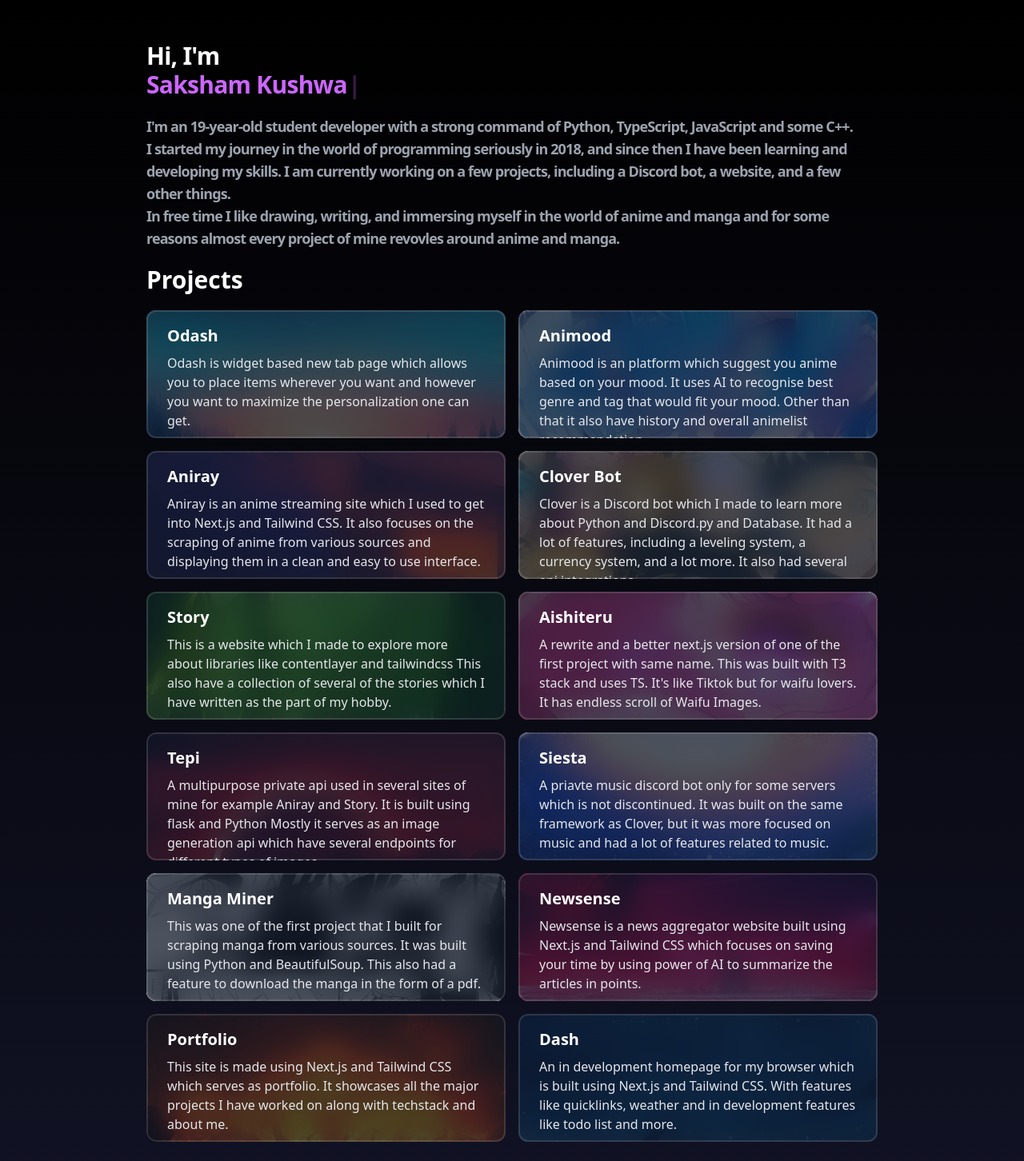
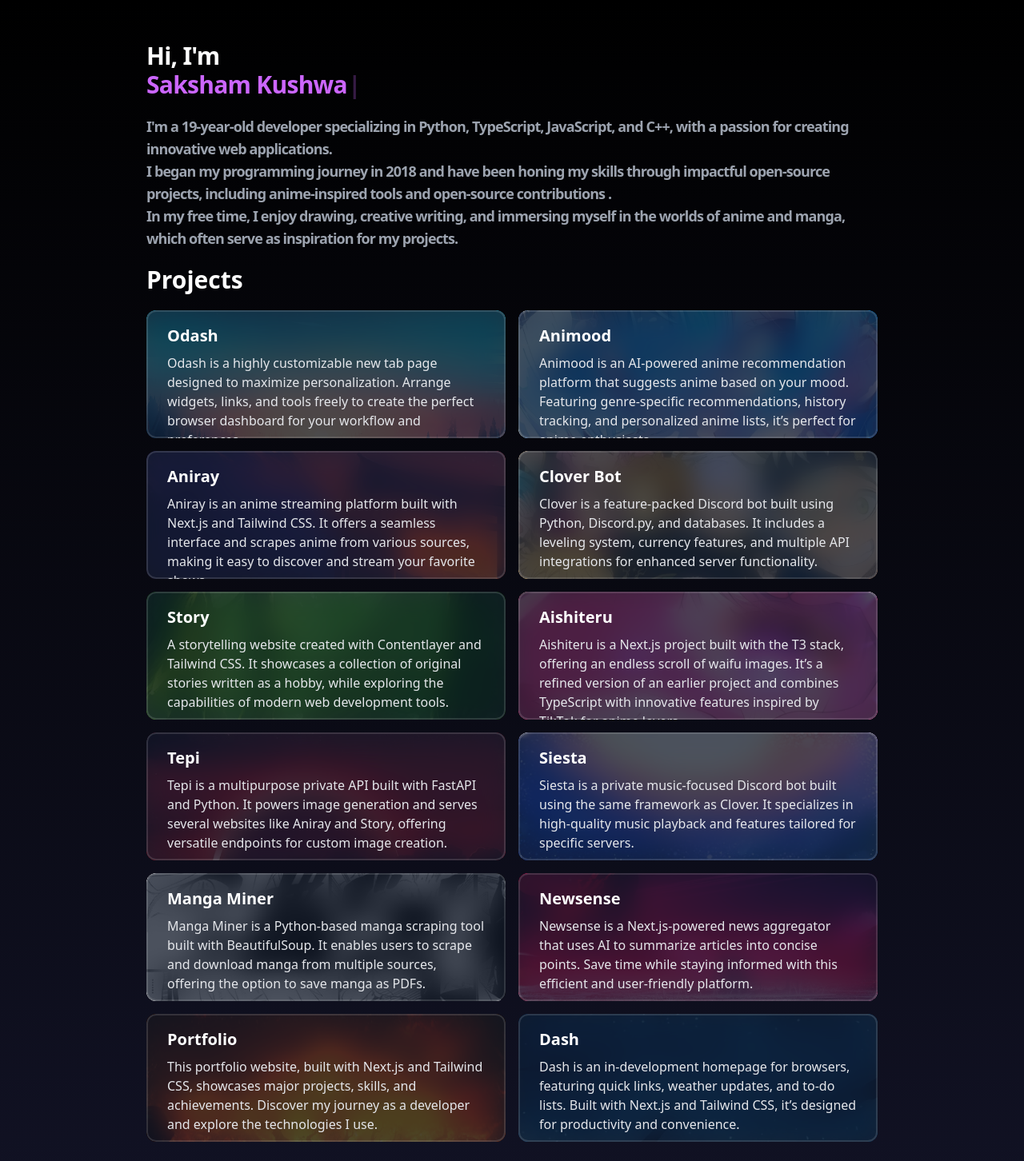
Before and after one commit to lirena00/Lirena, a Next.js app: page / in a window 1280 px wide. Shown: the top 1452 px of the page at 80% size. Built offline with nearby package versions, Linux system fonts and the light colour scheme.

Commit message:
chore: enhance project descriptions and update personal introduction on homepage

```diff
--- a/src/pages/index.tsx
+++ b/src/pages/index.tsx
@@ -17,84 +17,84 @@ const projects: Project[] = [
     imageSrc: "/odash_banner.jpg",
     title: "Odash",
     description:
-      "Odash is widget based new tab page which allows you to place items wherever you want and however you want to maximize the personalization one can get.",
+      "Odash is a highly customizable new tab page designed to maximize personalization. Arrange widgets, links, and tools freely to create the perfect browser dashboard for your workflow and preferences.",
   },
   {
     href: "https://animood.lirena.in",
     imageSrc: "/animood_banner.jpg",
     title: "Animood",
     description:
-      "Animood is an platform which suggest you anime based on your mood. It uses AI to recognise best genre and tag that would fit your mood. Other than that it also have history and overall animelist recommendation.",
+      "Animood is an AI-powered anime recommendation platform that suggests anime based on your mood. Featuring genre-specific recommendations, history tracking, and personalized anime lists, it’s perfect for anime enthusiasts.",
   },
   {
     href: "https://aniray.lirena.in",
     imageSrc: "/aniray_banner.jpg",
     title: "Aniray",
     description:
-      "Aniray is an anime streaming site which I used to get into Next.js and Tailwind CSS. It also focuses on the scraping of anime from various sources and displaying them in a clean and easy to use interface.",
+      "Aniray is an anime streaming platform built with Next.js and Tailwind CSS. It offers a seamless interface and scrapes anime from various sources, making it easy to discover and stream your favorite shows.",
   },
   {
     href: "https://top.gg/bot/855532494035484743",
     imageSrc: "/clover.jpg",
     title: "Clover Bot",
     description:
-      "Clover is a Discord bot which I made to learn more about Python and Discord.py and Database. It had a lot of features, including a leveling system, a currency system, and a lot more. It also had several api integrations.",
+      "Clover is a feature-packed Discord bot built using Python, Discord.py, and databases. It includes a leveling system, currency features, and multiple API integrations for enhanced server functionality.",
   },
   {
     href: "https://story.lirena.in",
     imageSrc: "/story.jpg",
     title: "Story",
     description:
-      "This is a website which I made to explore more about libraries like contentlayer and tailwindcss This also have a collection of several of the stories which I have written as the part of my hobby.",
+      "A storytelling website created with Contentlayer and Tailwind CSS. It showcases a collection of original stories written as a hobby, while exploring the capabilities of modern web development tools.",
   },
   {
     href: "https://aishiteru.lirena.in",
     imageSrc: "/aishiteru.jpg",
     title: "Aishiteru",
     description:
-      "A rewrite and a better next.js version of one of the first project with same name. This was built with T3 stack and uses TS. It's like Tiktok but for waifu lovers. It has endless scroll of Waifu Images.",
+      "Aishiteru is a Next.js project built with the T3 stack, offering an endless scroll of waifu images. It’s a refined version of an earlier project and combines TypeScript with innovative features inspired by TikTok for anime lovers.",
   },
   {
     href: "#",
     imageSrc: "/tepi.jpg",
     title: "Tepi",
     description:
-      "A multipurpose private api used in several sites of mine for example Aniray and Story. It is built using flask and Python Mostly it serves as an image generation api which have several endpoints for different types of images.",
+      "Tepi is a multipurpose private API built with FastAPI and Python. It powers image generation and serves several websites like Aniray and Story, offering versatile endpoints for custom image creation.",
   },
   {
     href: "#",
     imageSrc: "/siesta.jpg",
     title: "Siesta",
     description:
-      "A priavte music discord bot only for some servers which is not discontinued. It was built on the same framework as Clover, but it was more focused on music and had a lot of features related to music.",
+      "Siesta is a private music-focused Discord bot built using the same framework as Clover. It specializes in high-quality music playback and features tailored for specific servers.",
   },
   {
     href: "https://github.com/LiReNa00/Manga-Miner",
     imageSrc: "/manga_miner.jpg",
     title: "Manga Miner",
     description:
-      "This was one of the first project that I built for scraping manga from various sources. It was built using Python and BeautifulSoup. This also had a feature to download the manga in the form of a pdf.",
+      "Manga Miner is a Python-based manga scraping tool built with BeautifulSoup. It enables users to scrape and download manga from multiple sources, offering the option to save manga as PDFs.",
   },
   {
     href: "https://newsense.lirena.in",
     imageSrc: "/newsense.jpg",
     title: "Newsense",
     description:
-      "Newsense is a news aggregator website built using Next.js and Tailwind CSS which focuses on saving your time by using power of AI to summarize the articles in points.",
+      "Newsense is a Next.js-powered news aggregator that uses AI to summarize articles into concise points. Save time while staying informed with this efficient and user-friendly platform.",
   },
   {
     href: "#",
     imageSrc: "/portfolio.jpg",
     title: "Portfolio",
     description:
-      "This site is made using Next.js and Tailwind CSS which serves as portfolio. It showcases all the major projects I have worked on along with techstack and about me.",
+      "This portfolio website, built with Next.js and Tailwind CSS, showcases major projects, skills, and achievements. Discover my journey as a developer and explore the technologies I use.",
   },
   {
     href: "#",
     imageSrc: "/dash.jpg",
     title: "Dash",
     description:
-      "An in development homepage for my browser which is built using Next.js and Tailwind CSS. With features like quicklinks, weather and in development features like todo list and more.",
+      "Dash is an in-development homepage for browsers, featuring quick links, weather updates, and to-do lists. Built with Next.js and Tailwind CSS, it’s designed for productivity and convenience.",
   },
 ];
 
@@ -147,18 +147,16 @@ const Home: NextPage = () => {
               />
             </span>
           </p>
-
-          <p className=" text-lg font-semibold tracking-tighter text-gray-400">
-            I&apos;m an 19-year-old student developer with a strong command of
-            Python, TypeScript, JavaScript and some C++.
-            <br></br>I started my journey in the world of programming seriously
-            in 2018, and since then I have been learning and developing my
-            skills. I am currently working on a few projects, including a
-            Discord bot, a website, and a few other things.
-            <br></br>
-            In free time I like drawing, writing, and immersing myself in the
-            world of anime and manga and for some reasons almost every project
-            of mine revovles around anime and manga.
+          <p className="text-lg font-semibold tracking-tighter text-gray-400">
+            I&apos;m a 19-year-old developer specializing in Python, TypeScript,
+            JavaScript, and C++, with a passion for creating innovative web
+            applications.
+            <br></br>I began my programming journey in 2018 and have been honing
+            my skills through impactful open-source projects, including
+            anime-inspired tools and open-source contributions .<br></br>In my
+            free time, I enjoy drawing, creative writing, and immersing myself
+            in the worlds of anime and manga, which often serve as inspiration
+            for my projects.
           </p>
 
           <p className="text-3xl font-semibold  text-white">Projects</p>
```
